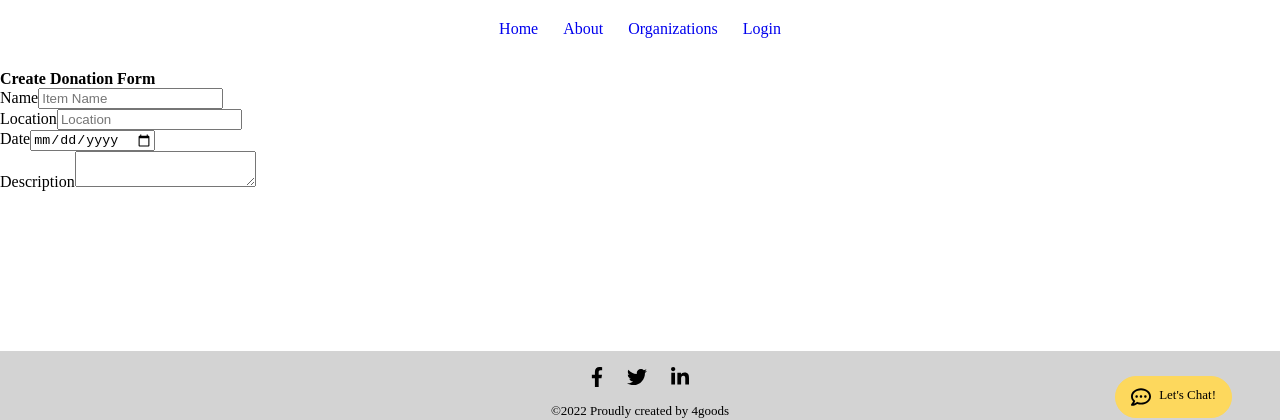
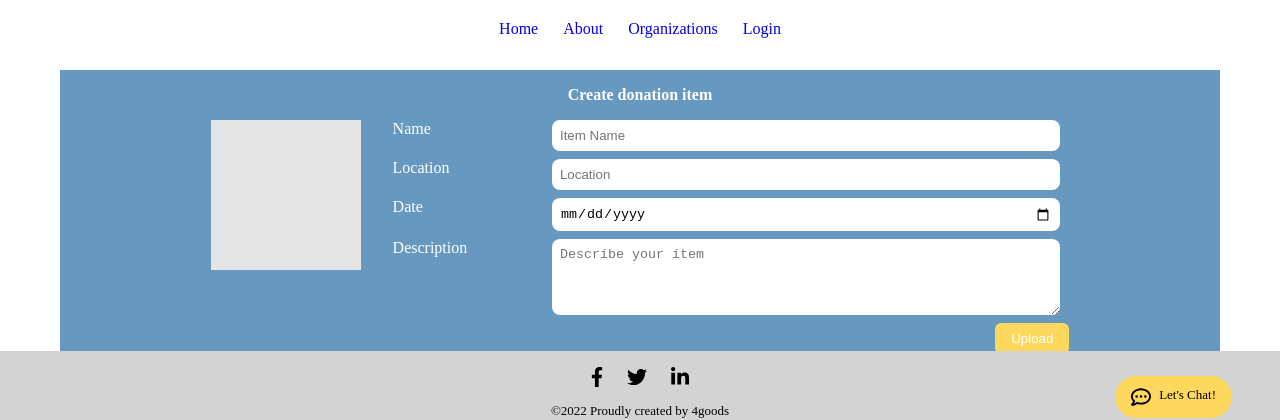
Before and after one commit to hnslyswhy/4goods-hanckathon-group-project, a React (Create React App) app in the folder client/: page /donate in a window 1280 px wide. Shown: the part 349-769 px from the top of the page. Built offline with nearby package versions, Linux system fonts and the light colour scheme.

Commit message:
add donation form component styling

```diff
--- a/client/src/components/DonationForm/DonationForm.js
+++ b/client/src/components/DonationForm/DonationForm.js
@@ -4,10 +4,10 @@ import './DonationForm.scss';
 const DonationForm = () => {
   return (
     <div className='form'>
-      <form className='form'>
+      <h4 className='form__title'>Create donation item</h4>
+      <form className='form__wrapper'>
 
         {/* form title */}
-        <h4 className='form__title'>Create Donation Form</h4>
         <div className='form__thumbnail'></div>
 
         <div className='form__input-wrapper'>
@@ -54,11 +54,17 @@ const DonationForm = () => {
             type='description'
             name='description'
             className='form__item'
+            placeholder='Describe your item'
+            cols='10'
+            rows='4'
             required
            />
          </div>
+         <div className='form__button-wrapper'>
+          <button className='form__button'>Upload</button>
+         </div>
+        </div>
 
-        </div>
 
       </form>
     </div>
--- a/client/src/components/DonationForm/DonationForm.scss
+++ b/client/src/components/DonationForm/DonationForm.scss
@@ -0,0 +1,60 @@
+@use '../../styles/partials/globals';
+
+.form {
+  background-color:  #6798C0;
+  padding: 16px;
+  display: flex;
+  flex-direction: column;
+  color: white;
+  margin:  0px 60px;
+  &__thumbnail {
+    height: 150px;
+    width: 150px;
+    background-color: #E5E5E5;
+     // background:
+    // url("../../assets/images/hero.png");
+    // background-repeat: no-repeat;
+    // background-position: center;
+    // background-size: cover;
+  }
+  &__wrapper {
+    display: flex;
+    justify-content: center;
+    gap: 32px;
+  }
+  &__input-wrapper {
+    width: 60%;
+  }
+  &__title {
+    text-align: center;
+    padding-bottom: 16px;
+  }
+  &__item{
+    padding: 8px;
+    width:75%;
+    border: none;
+    border-radius: 8px;
+    background-color: white;
+    align-self: flex-start;
+   }
+
+   &__item-wrapper {
+     display: flex;
+     gap: 24px;
+     padding-bottom: 8px;
+   }
+   &__label {
+     width: 20%;
+   }
+   &__button {
+     background-color: #FDD85D;
+     border: none;
+     border-radius: 6px;
+     padding: 8px 16px;
+     color: white;
+   }
+   &__button-wrapper {
+     text-align: right;
+   }
+
+}
--- a/client/src/pages/HomePage/HomePage.scss
+++ b/client/src/pages/HomePage/HomePage.scss
@@ -133,7 +133,7 @@
   }
   &__title {
     padding-bottom: 16px;
-    color:  #6798C0;;
+    color:  #6798C0;
   }
 
   &__image {
@@ -144,6 +144,6 @@
     // background-size: cover;
     height: 400px;
     width: 500px;
-    background-color: #E5E5E5;;
+    background-color: #E5E5E5;
   }
 }
```
